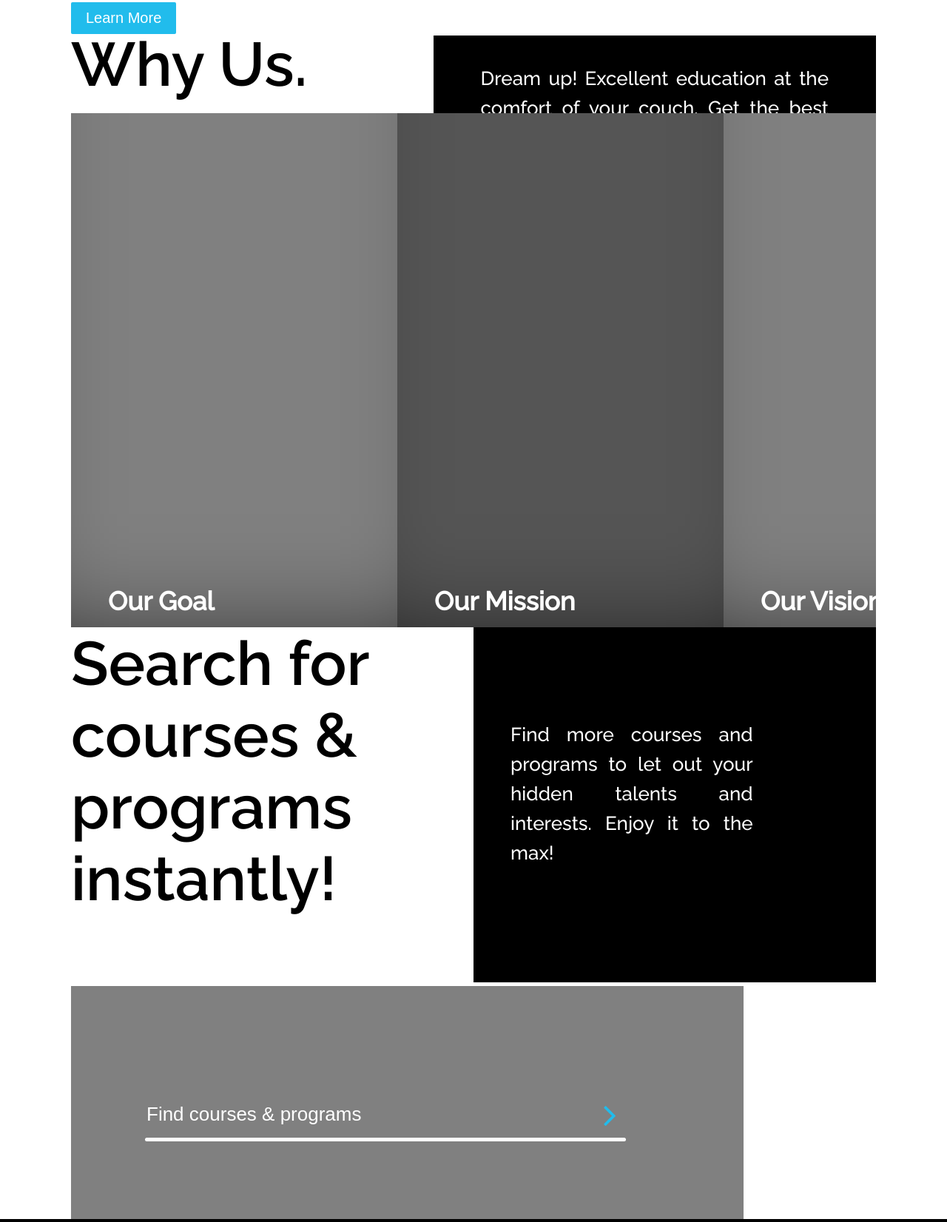
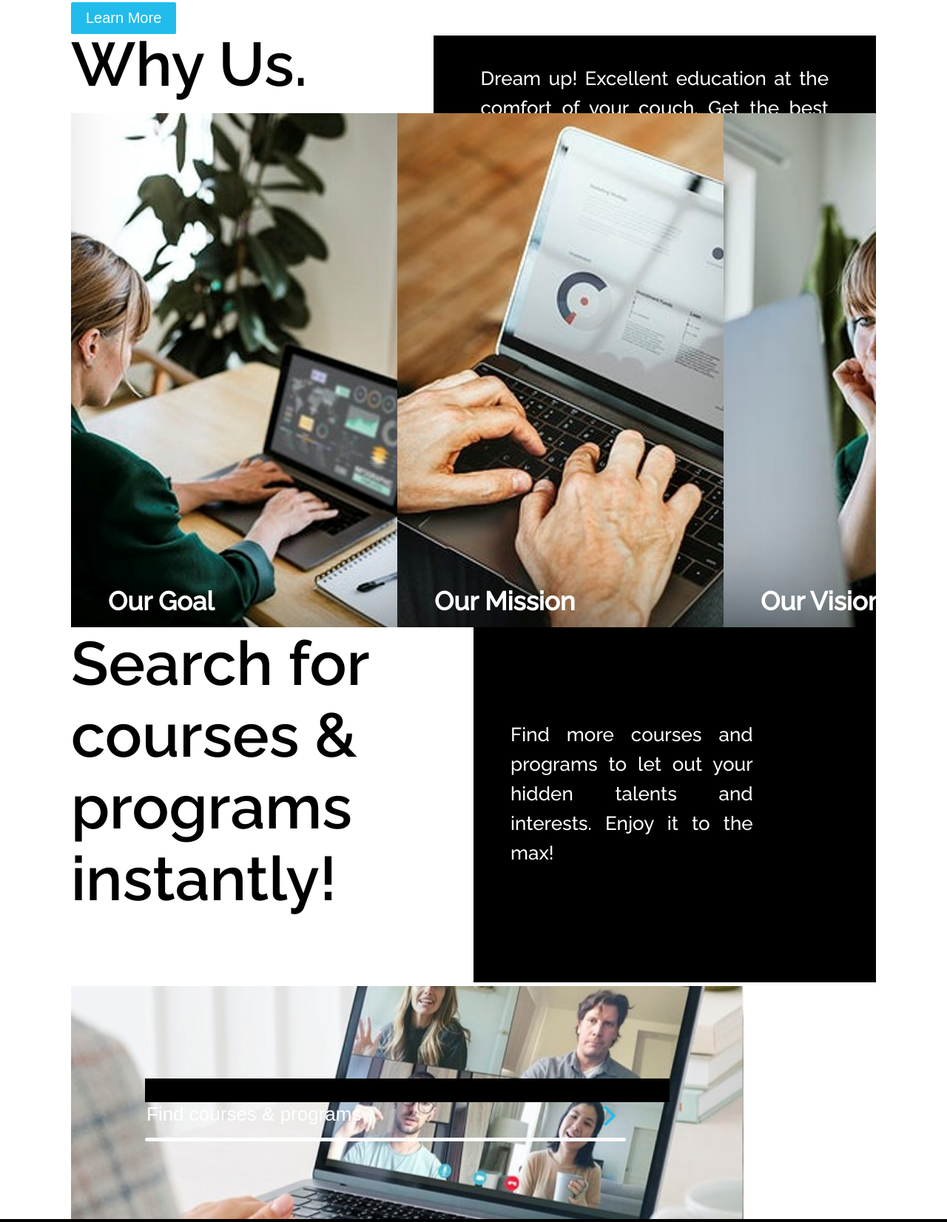
Before and after one commit to Taha-Yaseen/design-and-social-impact, a plain HTML site: page index.html in a window 1280 px wide. Shown: the part 1552-3204 px from the top of the page at 74% size. Drawn offline with Linux system fonts and the light colour scheme.

Commit message:
fixed himepage

```diff
--- a/index.html
+++ b/index.html
@@ -115,6 +115,7 @@
         <div id="search-left-container">
             <p class="search-section-title text-bold">Search for courses & programs instantly!</p>
             <div id="search-image">
+                <div id="overlay"></div>
                 <div class="justify-center align-center">
                     <input type="text" placeholder="Find courses & programs" class="search-input">
                     <i class="fa fa-angle-right fa-3x search-arrow"></i>
@@ -131,7 +132,7 @@
 
     <div class="row faqs-section bg-black">
         <div id="faqs-left-container">
-            <div id="aqs-left-container-white-box"></div>
+            <div id="faqs-left-container-white-box"></div>
         </div>
         <div id="faqs-right-container">
             <p class="faqs-section-title">FAQs</p>
--- a/src/css/index.css
+++ b/src/css/index.css
@@ -135,7 +135,10 @@
     width: 750px;
     height: 550px;
     margin-bottom: 30px;
-    background-color: grey;
+    /* background-color: grey; */
+    background-image: url('../images/home/Picture1.png');
+    background-repeat: no-repeat;
+    background-size: 750px;
     position: relative;
 }
 
@@ -163,14 +166,25 @@
     box-sizing: border-box;
     padding: 50px;
     height: 800px;
-    background-color: grey;
+    /* background-color: grey; */
     align-items: flex-start;
     justify-content: flex-end;
     box-shadow: inset 0px -180px 170px -126px rgba(0,0,0,1);
 }
 
+.why-us-image:nth-of-type(1) {
+    background-image: url('../images/home/Picture6.png');
+    background-size: auto 800px;
+}
+
 .why-us-image:nth-of-type(2) {
-    background-color: #555;
+    background-image: url('../images/home/Picture7.png');
+    background-size: 441px;
+}
+
+.why-us-image:nth-of-type(3) {
+    background-image: url('../images/home/Picture8.png');
+    background-size: auto 800px;
 }
 
 #why-us-images-container {
@@ -245,7 +259,9 @@
     padding: 125px 100px;
     width: 71vw;
     height: 578px;
-    background-color: grey;
+    /* background-color: grey; */
+    background-image: url('../images/home/Picture3.png');
+    background-size: 71vw;
     z-index: 100;
     box-shadow: inset 0px -180px 170px -126px rgba(0,0,0,0);
     position: relative;
@@ -298,13 +314,15 @@
     height: 88vh;
     margin: 0 auto;
     padding: 0 144px;
+    position: relative;
+    z-index: -2;
 }
 
 #faqs-left-container {
     width: 750px;
     height: 550px;
     margin-top: 8vh;
-    background-color: grey;
+    /* background-color: grey; */
     position: relative;
 }
 
@@ -312,11 +330,11 @@
     position: absolute;
     content: '';
     height: 363px;
-    top: -55px;
-    right: -58px;
+    bottom: -55px;
+    left: -58px;
     width: 328px;
     background: white;
-    z-index: 0;
+    z-index: -1;
 }
 
 #faqs-right-container {
@@ -349,3 +367,17 @@
     color: white;
     font-size: 26px;
 }
+
+#overlay {
+    position: relative; /* Sit on top of the page content */
+    /* display: none; Hidden by default */
+    width: 100%; /* Full width (cover the whole page) */
+    height: 100%; /* Full height (cover the whole page) */
+    top: 0;
+    left: 0;
+    right: 0;
+    bottom: 0;
+    background-color: rgba(0,0,0,1); /* Black background with opacity */
+    z-index: 2; /* Specify a stack order in case you're using a different order for other elements */
+    cursor: pointer; /* Add a pointer on hover */
+  }
```
Also changed, not shown: src/images/home/Picture1.png (added), src/images/home/Picture2.png (added), src/images/home/Picture3.png (added), src/images/home/Picture4.png (added), src/images/home/Picture5.png (added), src/images/home/Picture6.png (added), src/images/home/Picture7.png (added), src/images/home/Picture8.png (added), src/images/logo.png.
